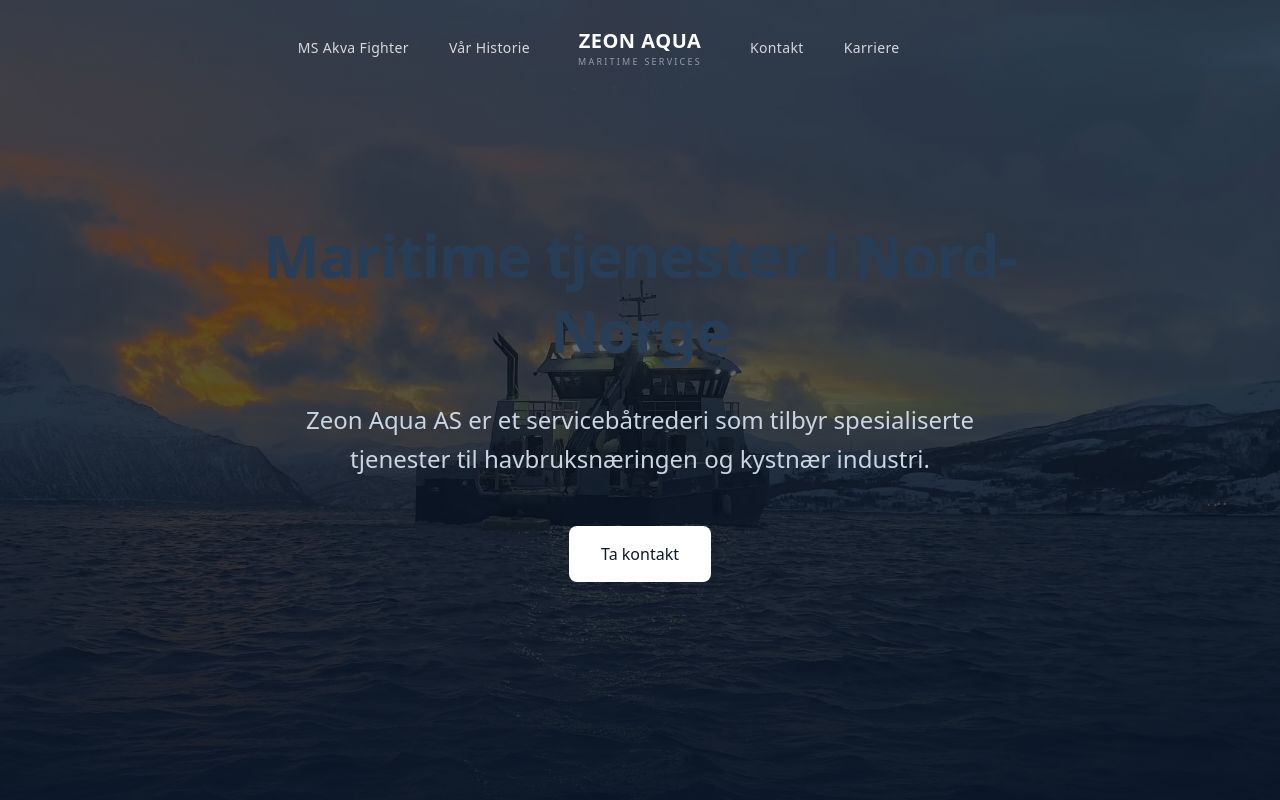
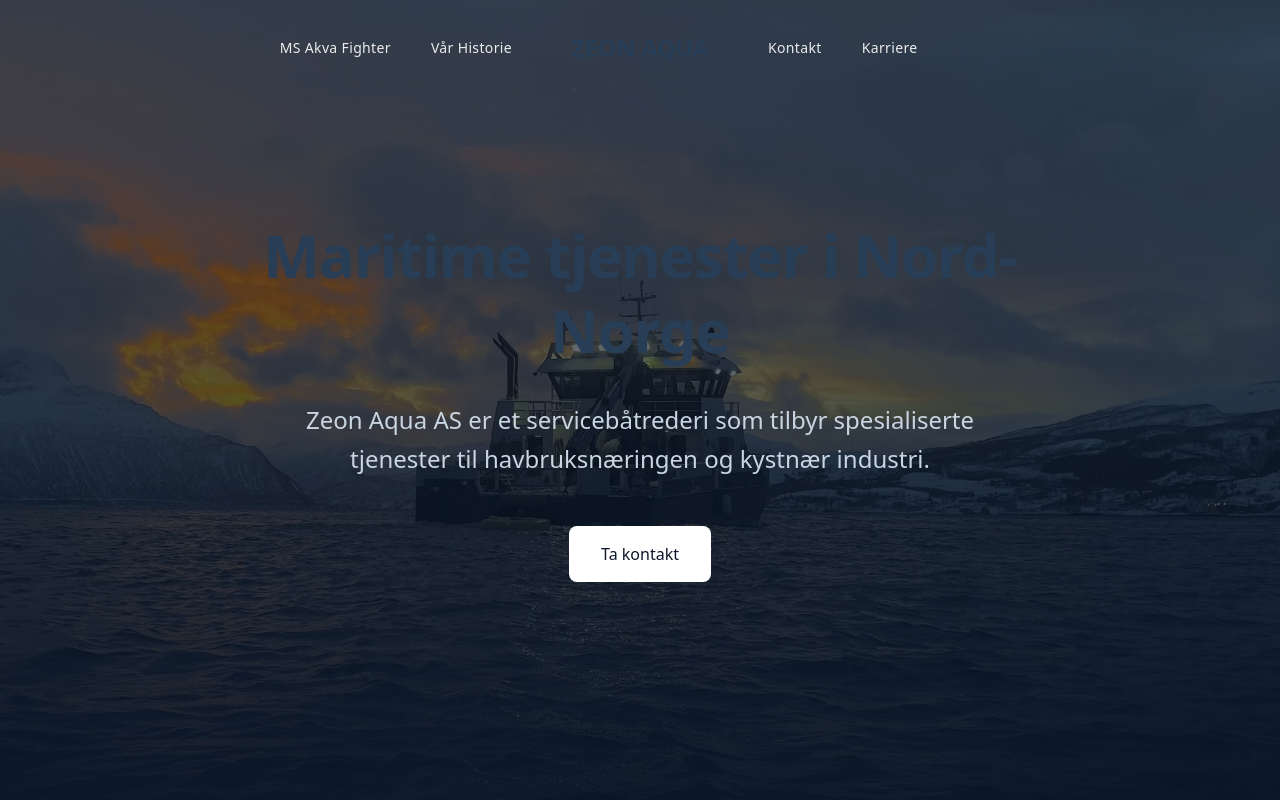
Before and after one commit to maritimbemanning/zeonaqua, a Next.js app: page / in a window 1280 px wide. Shown: the top 800 px of the page. Built offline with nearby package versions, Linux system fonts and the light colour scheme.

Commit message:
feat: update header with branding colors and logo placeholder
Co-authored-by: isak <isak@bluecrew.no>

```diff
--- a/app/components/Header.tsx
+++ b/app/components/Header.tsx
@@ -1,6 +1,7 @@
 "use client";
 
 import Link from "next/link";
+import Image from "next/image";
 import { usePathname } from "next/navigation";
 import { useState, useEffect } from "react";
 import { COMPANY } from "../lib/constants";
@@ -36,7 +37,7 @@ export default function Header() {
       className={`fixed top-0 z-50 w-full transition-all duration-300 ${
         isTransparent
           ? "bg-transparent py-5"
-          : "bg-white/95 backdrop-blur-md border-b border-slate-200 py-3"
+          : "bg-white/95 backdrop-blur-md border-b border-zeon-gray py-3 shadow-sm"
       }`}
     >
       <div className="max-w-[1400px] mx-auto px-8 lg:px-16">
@@ -49,9 +50,9 @@ export default function Header() {
                 href={link.href}
                 className={`${
                   isTransparent
-                    ? "text-white/80 hover:text-white"
-                    : "text-slate-600 hover:text-slate-900"
-                } transition-colors text-sm tracking-wide`}
+                    ? "text-white/90 hover:text-white"
+                    : "text-zeon-navy hover:text-zeon-navy-light"
+                } transition-colors text-sm font-medium tracking-wide`}
               >
                 {link.label}
               </Link>
@@ -62,13 +63,28 @@ export default function Header() {
           <Link
             href="/"
             className={`flex flex-col items-center shrink-0 transition-all ${
-              isTransparent ? "text-white" : "text-slate-900"
+              isTransparent ? "text-white" : "text-zeon-navy"
             }`}
           >
-            <span className="text-xl font-bold tracking-wide">ZEON AQUA</span>
-            <span className={`text-[9px] tracking-[0.25em] uppercase ${
-              isTransparent ? "text-white/50" : "text-slate-400"
-            }`}>Maritime Services</span>
+             {/* Note: Using text fallback if image is missing, but structure is ready for SVG */}
+             <div className="relative h-10 w-40">
+                {/*
+                  TODO: Ensure /images/logo-horizontal.svg exists.
+                  Using a text fallback until the SVG is available in the correct path.
+                */}
+                <div className={`flex flex-col items-center justify-center h-full ${isTransparent ? "text-white" : "text-zeon-navy"}`}>
+                   <span className="text-2xl font-bold tracking-wider font-display">ZEON AQUA</span>
+                </div>
+                {/* Uncomment when SVG is available:
+                <Image
+                  src="/images/logo-horizontal.svg"
+                  alt="Zeon Aqua Logo"
+                  fill
+                  className={`object-contain ${isTransparent ? 'brightness-0 invert' : ''}`}
+                  priority
+                />
+                */}
+             </div>
           </Link>
 
           {/* Right Navigation */}
@@ -79,9 +95,9 @@ export default function Header() {
                 href={link.href}
                 className={`${
                   isTransparent
-                    ? "text-white/80 hover:text-white"
-                    : "text-slate-600 hover:text-slate-900"
-                } transition-colors text-sm tracking-wide`}
+                    ? "text-white/90 hover:text-white"
+                    : "text-zeon-navy hover:text-zeon-navy-light"
+                } transition-colors text-sm font-medium tracking-wide`}
               >
                 {link.label}
               </Link>
@@ -91,7 +107,7 @@ export default function Header() {
           {/* Mobile Menu Button */}
           <button
             className={`lg:hidden absolute right-8 p-2 transition-colors ${
-              isTransparent ? "text-white" : "text-slate-900"
+              isTransparent ? "text-white" : "text-zeon-navy"
             }`}
             onClick={() => setIsMenuOpen(!isMenuOpen)}
             aria-label="Meny"
@@ -111,8 +127,8 @@ export default function Header() {
           <nav
             className={`lg:hidden py-4 border-t absolute left-0 right-0 top-full ${
               isTransparent
-                ? "border-white/10 bg-slate-900/98 backdrop-blur-md"
-                : "border-slate-100 bg-white"
+                ? "border-white/10 bg-zeon-navy-dark/98 backdrop-blur-md text-white"
+                : "border-zeon-gray bg-white text-zeon-navy"
             }`}
           >
             {[...leftLinks, ...rightLinks].map((link) => (
@@ -121,22 +137,20 @@ export default function Header() {
                 href={link.href}
                 className={`block py-3 px-8 ${
                   isTransparent
-                    ? "text-white/80 hover:bg-white/5"
-                    : "text-slate-700 hover:bg-slate-50"
-                } transition-colors`}
+                    ? "hover:bg-white/5"
+                    : "hover:bg-zeon-cream"
+                } transition-colors font-medium`}
                 onClick={() => setIsMenuOpen(false)}
               >
                 {link.label}
               </Link>
             ))}
             <div className={`mt-4 pt-4 mx-8 border-t ${
-              isTransparent ? "border-white/10" : "border-slate-200"
+              isTransparent ? "border-white/10" : "border-zeon-gray"
             }`}>
               <a
                 href={`tel:${COMPANY.phoneClean}`}
-                className={`flex items-center gap-3 py-3 ${
-                  isTransparent ? "text-white" : "text-slate-900"
-                }`}
+                className="flex items-center gap-3 py-3 font-semibold"
               >
                 {COMPANY.phone}
               </a>
```
